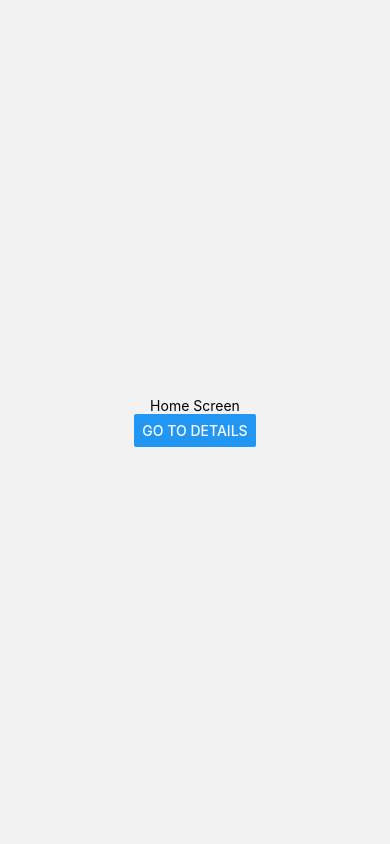
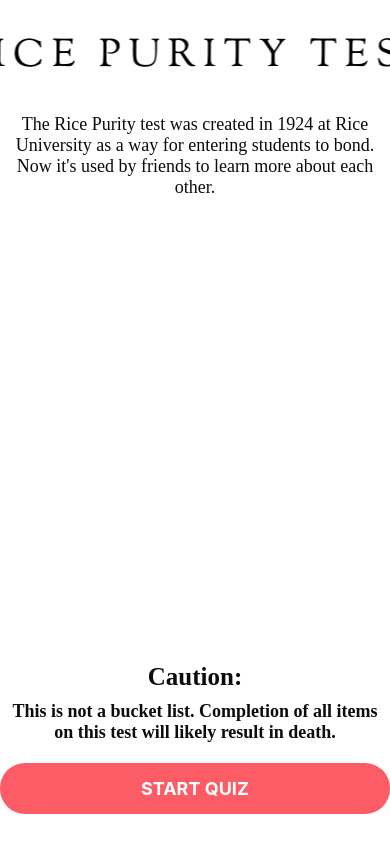
Before and after one commit to LeviWalsh/RicePurityApp, a React Native app: screen /Intro in a window 390 px wide. Built offline with nearby package versions, Linux system fonts and the light colour scheme.

Commit message:
added logo to intro screen

```diff
--- a/App.js
+++ b/App.js
@@ -34,37 +34,29 @@
   );
 }
 
-function LogoTitle() {
-  return (
-    <View
-      style={{ backgroundColor: "yellow", width: 50, height: 50 }}
-
-    />
-  );
-}
-
 const Stack = createNativeStackNavigator();
 
 export default function App() {
   return (
     <NavigationContainer>
       <Stack.Navigator
-        initialRouteName='Home'
+        initialRouteName='Intro'
         screenOptions={{headerShown: false}}
       >
         <Stack.Screen
-          name="Home"
-          component={HomeScreen}
+          name="Intro"
+          component={IntroScreen}
           options={{ title: 'My Home' }} />
         <Stack.Screen
-          name="Details"
-          component={DetailsScreen}
-          options={{ headerTitle: (props) => <LogoTitle /> }} />
+          name="Quiz"
+          component={QuizScreen}
+        />
       </Stack.Navigator>
     </NavigationContainer>
   );
 }
 
+
 const styles = StyleSheet.create({
   container: {},
 });
--- a/app/screens/IntroScreen.js
+++ b/app/screens/IntroScreen.js
@@ -1,29 +1,38 @@
 import React from 'react';
-import { StyleSheet, ImageBackground, View } from 'react-native';
+import { StyleSheet, Image, View } from 'react-native';
 import Screen from '../components/Screen';
 import AppText from '../components/AppText';
 import AppButton from '../components/AppButton';
 
-function IntroScreen(props) {
+function IntroScreen({navigation}) {
   return (
-    <Screen>
-        {/* TODO: Put the logo up top */}
+    <Screen style={styles.container}>
 
-        <AppText style={styles.backgroundText}>
-            {"\n\n\nThe Rice Purity test was created in 1924 at Rice University as a way for entering students to bond. Now it's used by friends to learn more about each other."}
-        </AppText>
+        <View style={styles.top}>
+            <Image
+                style={styles.logo}
+                source={require('../../assets/LogoWide.png')}
+            />
 
-        <AppText style={styles.cautionWord}>
-            {"\nCaution:"}
-        </AppText>
+            <AppText style={styles.backgroundText}>
+                {"\nThe Rice Purity test was created in 1924 at Rice University as a way for entering students to bond. Now it's used by friends to learn more about each other."}
+            </AppText>
+        </View>
 
-        <AppText style={styles.cautionText}>
-            {"This is not a bucket list. Completion of all items on this test will likely result in death."}
-        </AppText>
+
 
         <View style={styles.bottom}>
-            {/* TODO: OnPress takes you to the quiz screen */}
-            <AppButton title={"Start Quiz"} />
+            <AppText style={styles.cautionWord}>
+                {"Caution:"}
+            </AppText>
+
+            <AppText style={styles.cautionText}>
+                {"This is not a bucket list. Completion of all items on this test will likely result in death."}
+            </AppText>
+            <AppButton
+                title={"Start Quiz"}
+                onPress={() => navigation.navigate('Quiz')}
+            />
         </View>
 
     </Screen>
@@ -52,13 +61,26 @@
         fontSize: 25,
         fontWeight: "bold",
     },
-    container: {},
+    container: {
+        backgroundColor: "white",
+    },
     bottom: {
         flex: 1,
         justifyContent: "flex-end",
         marginBottom: 20,
         width: "100%"
     },
+    top: {
+        flex: 1,
+        justifyContent: "flex-start",
+        marginTop: 20,
+        width: "100%"
+    },
+    logo: {
+        width: '100%',
+        height: undefined,
+        aspectRatio: 10,
+    }
 });
 
 export default IntroScreen;
--- a/app/screens/QuizScreen.js
+++ b/app/screens/QuizScreen.js
@@ -6,7 +6,7 @@
 import AppText from '../components/AppText';
 
 
-function QuizScreen(props) {
+function QuizScreen({navigation}) {
   const [isChecked, setIsChecked] = useState([]);
 
   const renderItem = ({ item }) => {
```
Also changed, not shown: assets/LogoWide.png (added), assets/ricePurityLogo.png (added).
